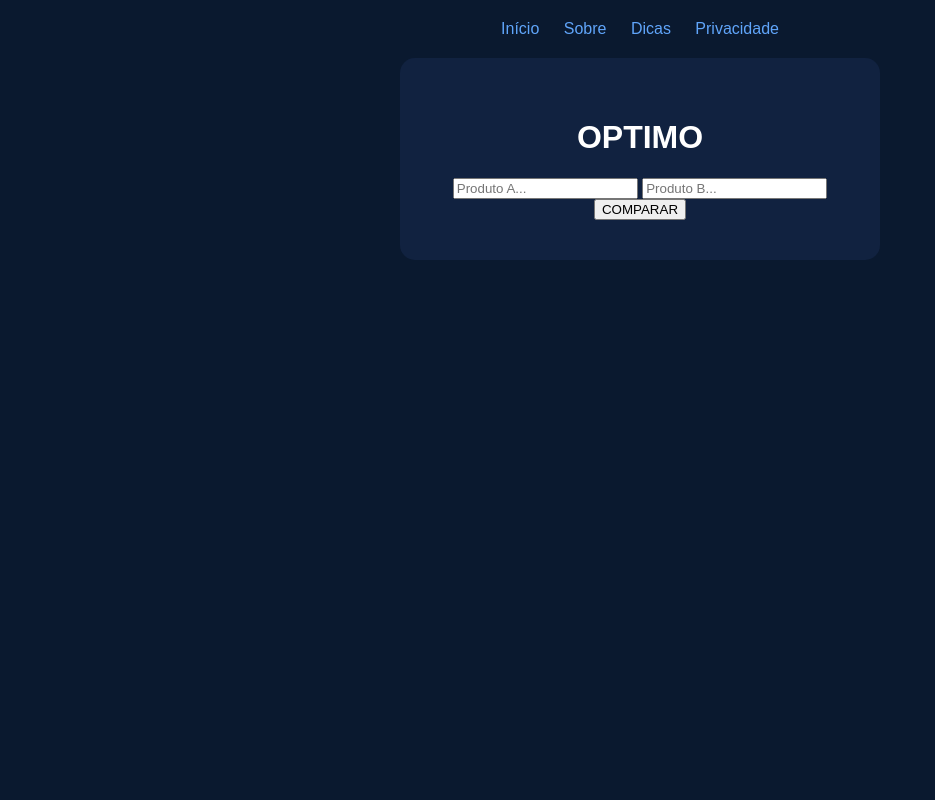
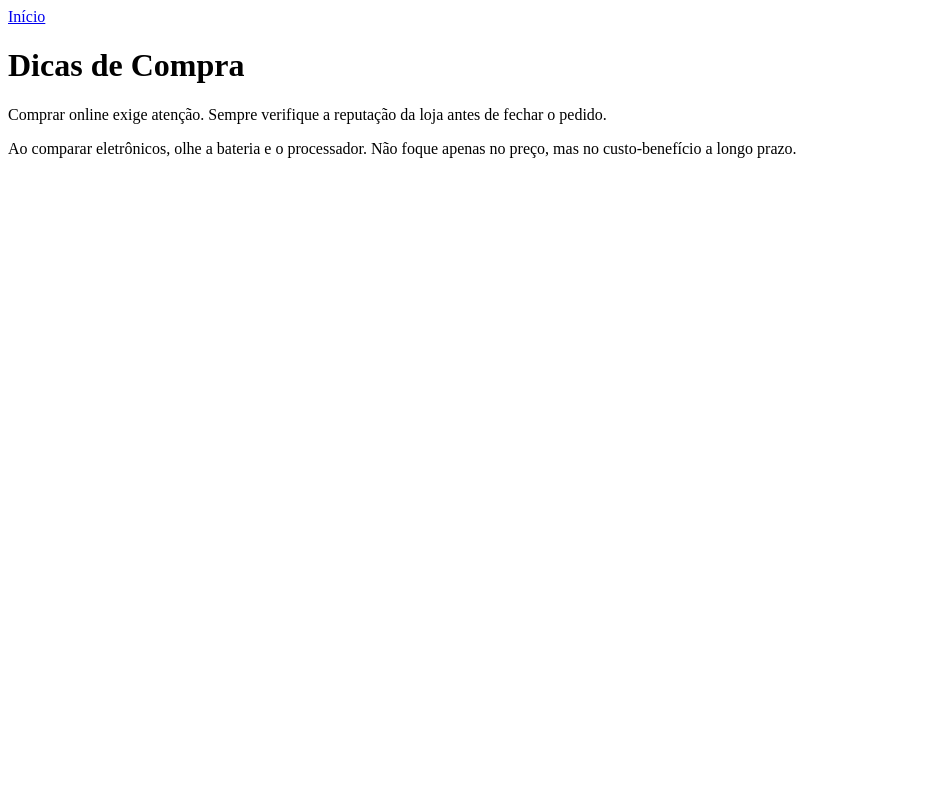
Before and after one commit to FischerTech86/saber-o-preco, a Flask app: page / in a window 1280 px wide. Shown: the whole page, without its empty margins (0-935 px from the left). Run offline with Flask 3, Linux system fonts and the light colour scheme.

Commit message:
Update index.html

```diff
--- a/templates/index.html
+++ b/templates/index.html
@@ -1,36 +1,10 @@
 <!DOCTYPE html>
 <html lang="pt-br">
-<head>
-    <meta charset="UTF-8">
-    <title>OPTIMO</title>
-    <style>
-        body { margin: 0; min-height: 100vh; display: flex; flex-direction: column; align-items: center; background-color: #0a192f; color: white; font-family: sans-serif; }
-        .menu { margin: 20px; text-align: center; }
-        .menu a { color: #60a5fa; margin: 0 10px; text-decoration: none; }
-        .box-central { background: #112240; padding: 40px; border-radius: 15px; width: 90%; max-width: 400px; text-align: center; }
-    </style>
-</head>
+<head><meta charset="UTF-8"><title>Dicas - OPTIMO</title></head>
 <body>
-
-    <nav class="menu">
-        <a href="/">Início</a>
-        <a href="/sobre">Sobre</a>
-        <a href="/dicas">Dicas</a>
-        <a href="/politica-privacidade">Privacidade</a>
-    </nav>
-
-    <div class="box-central">
-        <h1>OPTIMO</h1>
-        <form action="/resultado" method="POST">
-            <input type="text" name="p1" placeholder="Produto A..." required>
-            <input type="text" name="p2" placeholder="Produto B..." required>
-            <button type="submit">COMPARAR</button>
-        </form>
-
-        {% if resultado %}
-        <div style="margin-top: 20px;">{{ resultado }}</div>
-        {% endif %}
-    </div>
-
+    <nav><a href="/">Início</a></nav>
+    <h1>Dicas de Compra</h1>
+    <p>Comprar online exige atenção. Sempre verifique a reputação da loja antes de fechar o pedido.</p>
+    <p>Ao comparar eletrônicos, olhe a bateria e o processador. Não foque apenas no preço, mas no custo-benefício a longo prazo.</p>
 </body>
 </html>
```
